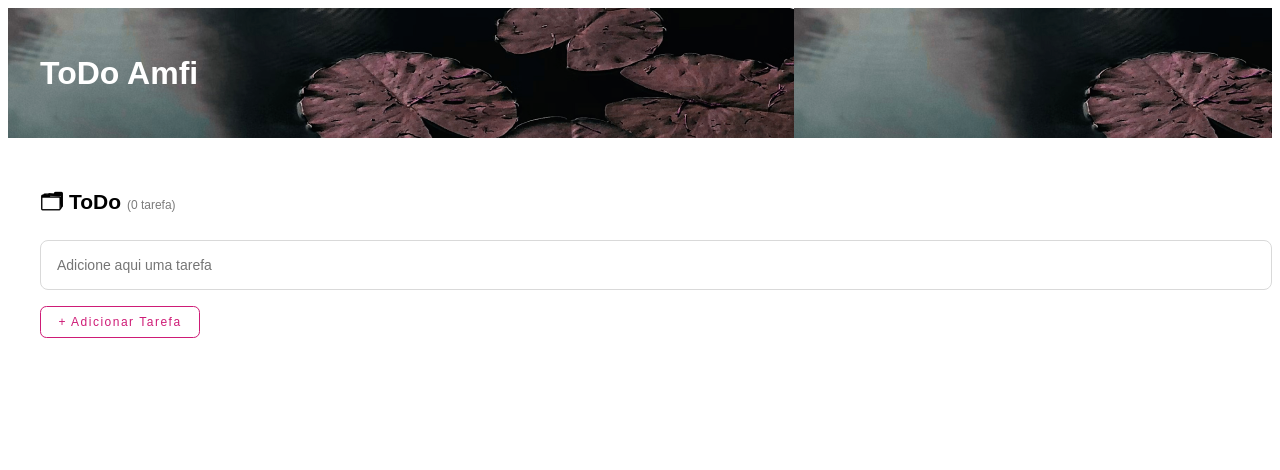
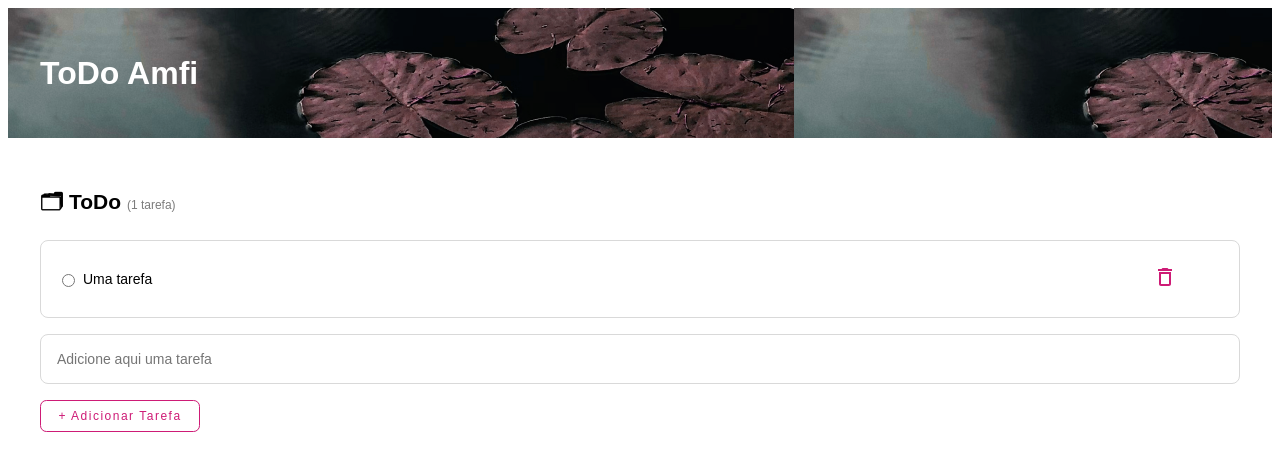
Before and after one commit to Juliana-CH/todo-amfi, a Next.js app: page / in a window 1280 px wide. Shown: the top 470 px of the page. Built offline with nearby package versions, Linux system fonts and the light colour scheme.

Commit message:
Incluindo botão del.

```diff
--- a/app/page.js
+++ b/app/page.js
@@ -7,16 +7,16 @@ import styles from './page.module.css';
 
 export default function app() {
   const [toDos, setToDos] = useState([
-    /*{
+    {
       id: 1,
       text: 'Uma tarefa',
       isCompleted: false,
-    }*/
+    }
   ]); //Armazena lista de tarefas
 
   const addToDo = (text) => { //Adicionar tarefa
 
-    const newToDos = [...toDos, { //Recebe todos os meus arrays + os inputados, spread (...) serev para garantir que o original não será alterado.
+    const newToDos = [...toDos, { //Recebe todos os meus arrays + os inputados, spread (...) serve para garantir que o original não será alterado.
       id: Math.floor(Math.random() * 10000), //Para garantir que o id seja único
       text,
       isCompleted: false,
@@ -27,13 +27,13 @@ export default function app() {
     setToDos(newToDos) //Adicionando as novas tarefas às já existentes
   };
 
-  /*const delToDo = (id) => { //Função para deletar tarefa
+  const delToDo = (id) => { //Função para deletar tarefa
     const newToDos = [...toDos]
     const filteredToDos = newToDos.filter((toDo) => //Busco quais tem id diferente e retorno eles à lista
     toDo.id !== id ? toDo : null
     );
     setToDos(filteredToDos);
-  }*/
+  }
 
   return (
 
@@ -60,7 +60,7 @@ export default function app() {
         <div className={styles.toDoListItems}>
           { toDos.map((toDo) => (
 
-          <Todo key={toDo.id} toDo={toDo} toDos={toDos} setToDos={setToDos}/*delToDo={delToDo}*//>
+          <Todo key={toDo.id} toDo={toDo} toDos={toDos} setToDos={setToDos} delToDo={delToDo}/>
 
         ))}
 
--- a/app/page.module.css
+++ b/app/page.module.css
@@ -31,7 +31,8 @@
   }
 
 .toDoListItem {
-  display: flex;
+  display: grid;
+  grid-template-columns: 90% 10%;
   border: 1.5px solid var(--second-color);
   border-radius: .5rem;
   padding: 1rem;
@@ -39,6 +40,14 @@
   margin-bottom: 1rem;
   font-size: var(--font-m);
   font-weight: var(--light);
+}
+
+.form {
+  margin-right: 2rem;
+}
+
+.inputTask {
+  display: flex;
 }
 
 .toDoListForm {
@@ -55,7 +64,6 @@
 
 .toDoListText {
   border: none;
-
 }
 
 .toDoListRadio {
@@ -80,20 +88,24 @@
   cursor: pointer;
 }
 
-/*.delToDoButton {
-  height: 2rem;
-  width: 10rem;
+.containerDeleteButton {
+  display: flex;
+  justify-content: center;
+  align-items: center;
+}
+
+.delToDoButton {
+  align-items: center;
   color: var(--main-color);
-  border: 1.5px solid var(--main-color);
+  border: none;
   background-color: var(--third-color);
   border-radius: .4rem;
   font-size: var(--font-s);
   font-weight: var(--light);
   letter-spacing: 1.5px;
-  margin-top: 1rem;
-  margin-right: 2rem;
   cursor: pointer;
-}*/
+}
+
 
 .taskCounter {
   font-size: var(--font-s);
--- a/package.json
+++ b/package.json
@@ -9,6 +9,10 @@
     "lint": "next lint"
   },
   "dependencies": {
+    "@emotion/react": "^11.11.1",
+    "@emotion/styled": "^11.11.0",
+    "@mui/icons-material": "^5.11.16",
+    "@mui/material": "^5.13.6",
     "eslint": "8.43.0",
     "eslint-config-next": "13.4.6",
     "next": "13.4.6",
--- a/src/components/Todo.jsx
+++ b/src/components/Todo.jsx
@@ -1,7 +1,8 @@
 import React from 'react';
 import styles from '../../app/page.module.css';
+import DeleteOutlineIcon from '@mui/icons-material/DeleteOutline';
 
-const Todo = ({ toDo, toDos, setToDos, /*delToDo*/ }) => {
+const Todo = ({ toDo, toDos, setToDos, delToDo }) => {
   const setToDo = () => {
     const index = toDos.indexOf(toDo);
     const newToDos = [...toDos];
@@ -11,16 +12,19 @@ const Todo = ({ toDo, toDos, setToDos, /*delToDo*/ }) => {
     return (
       <div className={styles.toDoListItem}>
 
+        <div className={styles.inputTask}>
         <input checked={toDo.isCompleted} onClick={ setToDo }
         className={`${styles.toDoListRadio}
         ${styles['toDoListRadioChecked']}`} type='radio' />
+
         <p>{toDo.isCompleted ? <s>{toDo.text}</s> : toDo.text}</p>
+        </div>
 
-          {/*<div className={styles.buttonContainer}>
+        <div className={styles.containerDeleteButton}>
         <button className={styles.delToDoButton} onClick={() => delToDo(toDo.id)}>
-            Deletar Tarefa
+        <DeleteOutlineIcon />
         </button>
-          </div>*/}
+        </div>
 
       </div>
     )
--- a/src/components/TodoForm.jsx
+++ b/src/components/TodoForm.jsx
@@ -1,7 +1,7 @@
 import { useState } from 'react';
 import styles from '../../app/page.module.css';
 
-const TodoForm = ( {addToDo, toDos, /*delToDo*/ }) => {
+const TodoForm = ( {addToDo }) => { //Deletei toDos e delToDo por que não é usado no formulário
     const [value, setValue] = useState (""); //Atualização do estado do componente
 
     const handleSubmit = (e) => { //Renderiza nova tarefa quando é enviada
@@ -13,12 +13,13 @@ const TodoForm = ( {addToDo, toDos, /*delToDo*/ }) => {
 
     return (
         <div>
-            <form onSubmit={handleSubmit}>
+            <form className={styles.form} onSubmit={handleSubmit}>
                 <input className={styles.toDoListForm} type='text'
                 placeholder='Adicione aqui uma tarefa' maxLength={500}
                 value={value}
                 onChange={(e) => setValue(e.target.value)}/>
-                {/* Evento é acionado e atualiza o estado de 'value' para o que o usuário digitar*/}
+                {/* Evento é acionado e atualiza o estado de 'value' para
+                que o usuário digitar*/}
 
                 <div className={styles.buttonContainer}>
                     <button type='submit' className={styles.addToDoButton}>
```
Also changed, not shown: 1 other file (tests, documents, lock files or other folders). Lines whose indentation alone changed are shown as unchanged.
